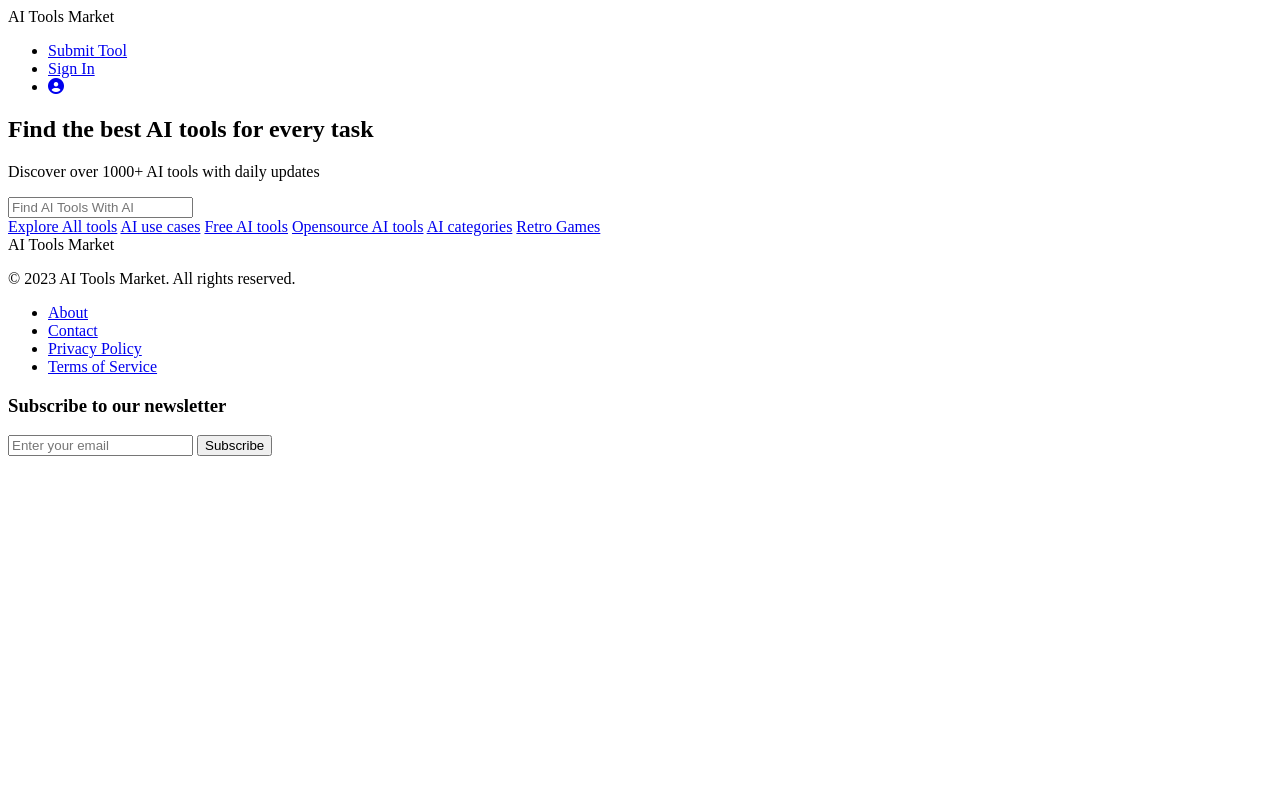
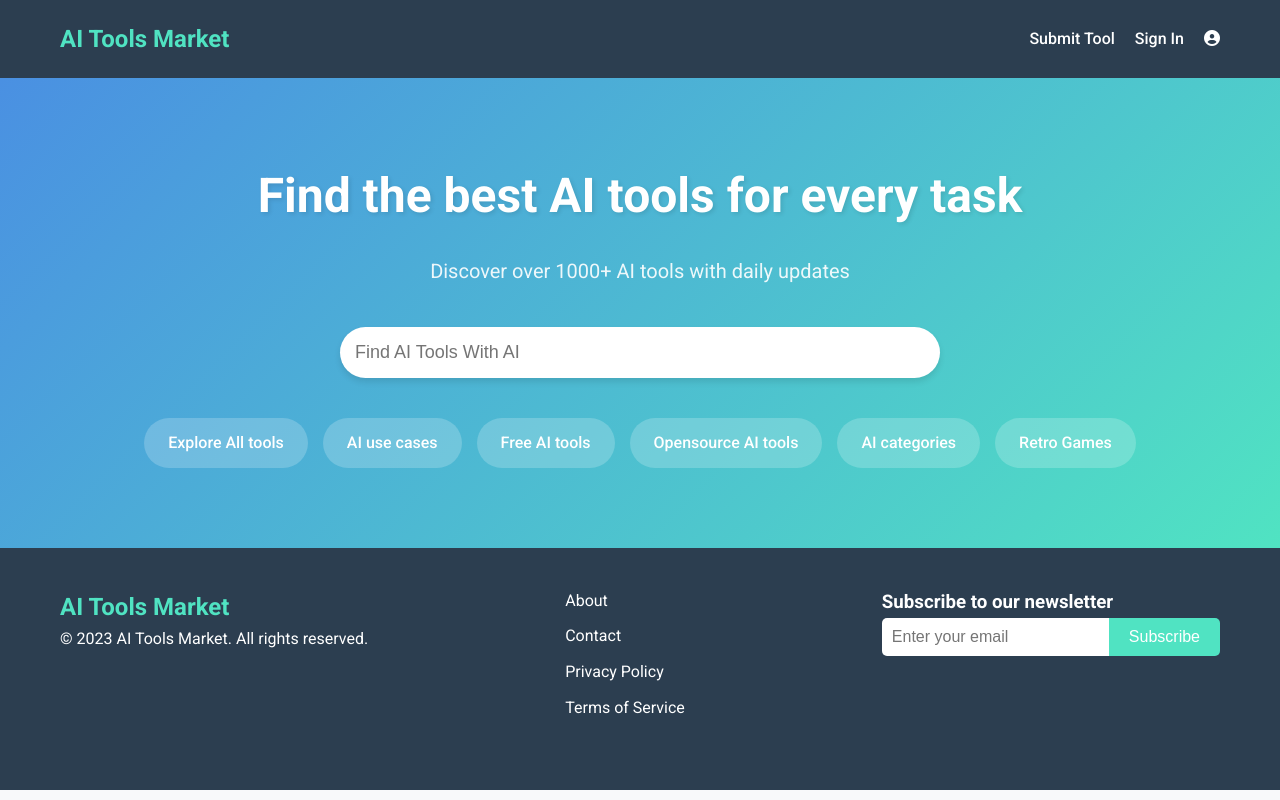
Before and after one commit to fruchtish/ai-tools, a plain HTML site: page index.html in a window 1280 px wide. Drawn offline with Linux system fonts and the light colour scheme.

Commit message:
Update homepage design with modern layout and improved styling

```diff
--- a/index.html
+++ b/index.html
@@ -6,9 +6,221 @@
     <meta name="viewport" content="width=device-width, initial-scale=1.0">
     <title>AI Tools Marketplace</title>
     <style>
-        /* ... (keep the existing CSS) ... */
+        :root {
+            --primary-color: #4A90E2;
+            --secondary-color: #50E3C2;
+            --background-color: #F8F9FA;
+            --text-color: #333;
+            --header-footer-bg: #2C3E50;
+        }
+
+        * {
+            box-sizing: border-box;
+            margin: 0;
+            padding: 0;
+        }
+
+        body {
+            font-family: 'Roboto', sans-serif;
+            line-height: 1.6;
+            color: var(--text-color);
+            background-color: var(--background-color);
+        }
+
+        .container {
+            width: 100%;
+            max-width: 1200px;
+            margin: 0 auto;
+            padding: 0 20px;
+        }
+
+        header {
+            background-color: var(--header-footer-bg);
+            color: #fff;
+            padding: 20px 0;
+            box-shadow: 0 2px 5px rgba(0, 0, 0, 0.1);
+        }
+
+        .header-content {
+            display: flex;
+            justify-content: space-between;
+            align-items: center;
+        }
+
+        .logo {
+            font-size: 24px;
+            font-weight: bold;
+            color: var(--secondary-color);
+        }
+
+        nav ul {
+            display: flex;
+            list-style-type: none;
+        }
+
+        nav ul li {
+            margin-left: 20px;
+        }
+
+        nav ul li a {
+            color: #fff;
+            text-decoration: none;
+            font-weight: 500;
+            transition: color 0.3s ease;
+        }
+
+        nav ul li a:hover {
+            color: var(--secondary-color);
+        }
+
+        .hero {
+            text-align: center;
+            padding: 80px 0;
+            background: linear-gradient(135deg, var(--primary-color), var(--secondary-color));
+            color: #fff;
+        }
+
+        h1 {
+            font-size: 48px;
+            margin-bottom: 20px;
+            text-shadow: 2px 2px 4px rgba(0, 0, 0, 0.1);
+        }
+
+        .subheading {
+            font-size: 20px;
+            margin-bottom: 40px;
+            opacity: 0.9;
+        }
+
+        .search-bar {
+            width: 100%;
+            max-width: 600px;
+            margin: 0 auto 40px;
+        }
+
+        .search-bar input {
+            width: 100%;
+            padding: 15px;
+            font-size: 18px;
+            border: none;
+            border-radius: 30px;
+            box-shadow: 0 4px 6px rgba(0, 0, 0, 0.1);
+        }
+
+        .category-buttons {
+            display: flex;
+            justify-content: center;
+            flex-wrap: wrap;
+            gap: 15px;
+        }
+
+        .category-button {
+            padding: 12px 24px;
+            background-color: rgba(255, 255, 255, 0.2);
+            color: #fff;
+            border: none;
+            border-radius: 30px;
+            cursor: pointer;
+            transition: background-color 0.3s, transform 0.3s;
+            text-decoration: none;
+            font-weight: 500;
+        }
+
+        .category-button:hover {
+            background-color: rgba(255, 255, 255, 0.3);
+            transform: translateY(-2px);
+        }
+
+        footer {
+            background-color: var(--header-footer-bg);
+            color: #fff;
+            padding: 40px 0;
+        }
+
+        .footer-content {
+            display: flex;
+            justify-content: space-between;
+            flex-wrap: wrap;
+        }
+
+        .footer-logo, .footer-links, .newsletter-signup {
+            margin-bottom: 20px;
+        }
+
+        .footer-links ul {
+            list-style-type: none;
+        }
+
+        .footer-links ul li {
+            margin-bottom: 10px;
+        }
+
+        .footer-links ul li a {
+            color: #fff;
+            text-decoration: none;
+            transition: color 0.3s ease;
+        }
+
+        .footer-links ul li a:hover {
+            color: var(--secondary-color);
+        }
+
+        .newsletter-form {
+            display: flex;
+        }
+
+        .newsletter-form input[type="email"] {
+            padding: 10px;
+            font-size: 16px;
+            border: none;
+            border-radius: 5px 0 0 5px;
+            flex-grow: 1;
+        }
+
+        .newsletter-form button {
+            padding: 10px 20px;
+            font-size: 16px;
+            background-color: var(--secondary-color);
+            color: #fff;
+            border: none;
+            border-radius: 0 5px 5px 0;
+            cursor: pointer;
+            transition: background-color 0.3s;
+        }
+
+        .newsletter-form button:hover {
+            background-color: #3CBCA7;
+        }
+
+        @media screen and (max-width: 768px) {
+            .header-content {
+                flex-direction: column;
+                align-items: flex-start;
+            }
+
+            nav ul {
+                margin-top: 20px;
+            }
+
+            nav ul li {
+                margin-left: 0;
+                margin-right: 20px;
+            }
+
+            h1 {
+                font-size: 36px;
+            }
+
+            .subheading {
+                font-size: 18px;
+            }
+
+            .footer-content {
+                flex-direction: column;
+            }
+        }
     </style>
-    <link href="https://fonts.googleapis.com/css2?family=Roboto:wght@300;400;700&display=swap" rel="stylesheet">
+    <link href="https://fonts.googleapis.com/css2?family=Roboto:wght@300;400;500;700&display=swap" rel="stylesheet">
     <link rel="stylesheet" href="https://cdnjs.cloudflare.com/ajax/libs/font-awesome/6.1.1/css/all.min.css">
 </head>
 <body>
@@ -45,9 +257,6 @@
                 </div>
             </div>
         </section>
-
-        <!-- ... (keep the rest of the HTML content) ... -->
-
     </main>
 
     <footer>
@@ -75,9 +284,5 @@
             </div>
         </div>
     </footer>
-
-    <script>
-        // ... (keep the existing JavaScript) ...
-    </script>
 </body>
 </html>
```
